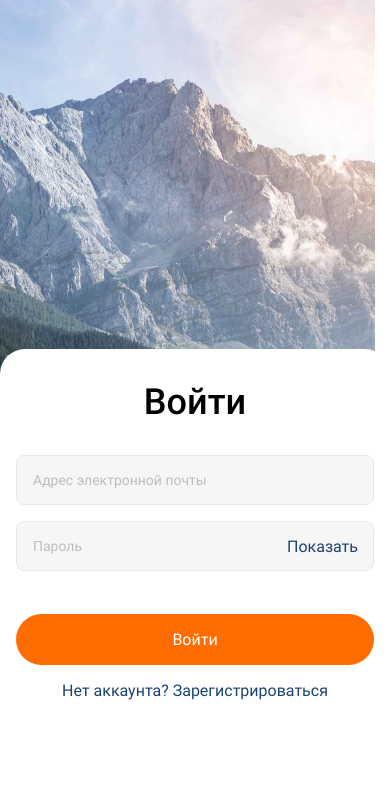
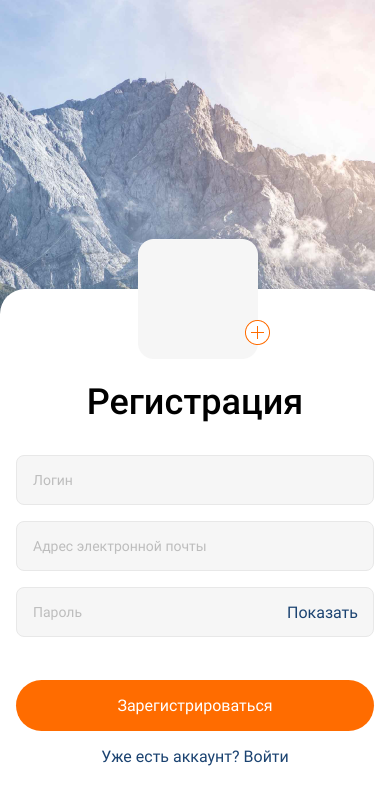
Before and after one commit to Vokoloven/goit-reactNative-hw-06, a React Native app: screen / in a window 390 px wide. Shown: the top 804 px of the page. Built offline with nearby package versions, Linux system fonts and the light colour scheme.

Commit message:
Added started files from hw02

```diff
--- a/App.js
+++ b/App.js
@@ -1,12 +1,31 @@
-import { RegistrationScreen } from './assets/Screens/RegistrationScreen'
+import { RegistrationScreen } from './Screens/RegistrationScreen'
 import { StatusBar } from 'expo-status-bar'
-import { LoginScreen } from './assets/Screens/LoginScreen'
+import { LoginScreen } from './Screens/LoginScreen'
+import { useCallback } from 'react'
+
+import { useFonts } from 'expo-font'
+import * as SplashScreen from 'expo-splash-screen'
+SplashScreen.preventAutoHideAsync()
 
 export default function App() {
+    const [fontsLoaded] = useFonts({
+        'Roboto-Medium': require('./assets/fonts/Roboto-Medium.ttf'),
+        'Roboto-Regular': require('./assets/fonts/Roboto-Regular.ttf'),
+    })
+    const onLayoutRootView = useCallback(async () => {
+        if (fontsLoaded) {
+            await SplashScreen.hideAsync()
+        }
+    }, [fontsLoaded])
+
+    if (!fontsLoaded) {
+        return null
+    }
+
     return (
         <>
-            {/* <RegistrationScreen /> */}
-            <LoginScreen />
+            <RegistrationScreen onLayoutRootView={onLayoutRootView} />
+            {/* <LoginScreen onLayoutRootView={onLayoutRootView} /> */}
             <StatusBar style="auto" />
         </>
     )
--- a/assets/Screens/RegistrationScreen.jsx
+++ b/Screens/LoginScreen.jsx
@@ -1,4 +1,4 @@
-import React, { useState, useCallback } from 'react'
+import React, { useState } from 'react'
 import {
     View,
     Text,
@@ -12,40 +12,19 @@ import {
     Keyboard,
 } from 'react-native'
 
-import { useFonts } from 'expo-font'
-import * as SplashScreen from 'expo-splash-screen'
-
-SplashScreen.preventAutoHideAsync()
-
-const image = require('../image/background.png')
-const avatar = require('../image/avatarInput.png')
-const avatarPhoto = require('../image/avatarPhoto.png')
+const image = require('../assets/image/background.png')
+const avatar = require('../assets/image/avatarInput.png')
+const avatarPhoto = require('../assets/image/avatarPhoto.png')
 
 const initialState = {
-    login: '',
     email: '',
     password: '',
 }
 
-export const RegistrationScreen = () => {
-    const [fontsLoaded] = useFonts({
-        'Roboto-Medium': require('../Fonts/Roboto-Medium.ttf'),
-        'Roboto-Regular': require('../Fonts/Roboto-Regular.ttf'),
-    })
-
+export const LoginScreen = ({ onLayoutRootView }) => {
     const [isShowKeyboard, setIsShowKeyboard] = useState(false)
     const [borderChangeColor, setBorderChangeColor] = useState('')
     const [state, setState] = useState(initialState)
-
-    const onLayoutRootView = useCallback(async () => {
-        if (fontsLoaded) {
-            await SplashScreen.hideAsync()
-        }
-    }, [fontsLoaded])
-
-    if (!fontsLoaded) {
-        return null
-    }
 
     const onFocusHandler = (data) => {
         setIsShowKeyboard(true)
@@ -73,11 +52,11 @@ export const RegistrationScreen = () => {
                             setState(initialState)
                         }}
                     >
-                        <Text style={styles.btnText}>Зарегистрироваться</Text>
+                        <Text style={styles.btnText}>Войти</Text>
                     </TouchableOpacity>
                     <TouchableOpacity activeOpacity={0.5}>
                         <Text style={styles.linkText}>
-                            Уже есть аккаунт? Войти
+                            Нет аккаунта? Зарегистрироваться
                         </Text>
                     </TouchableOpacity>
                 </View>
@@ -90,12 +69,12 @@ export const RegistrationScreen = () => {
             <TouchableWithoutFeedback onPress={closeKeyboardToggler}>
                 <ImageBackground source={image} style={styles.image}>
                     <KeyboardAvoidingView
-                        behavior={Platform.OS === 'ios' ? 'padding' : 'height'}
+                        behavior={Platform.OS === 'ios' ? 'padding' : 'null'}
                     >
                         <View
                             style={{
                                 ...styles.form,
-                                paddingBottom: isShowKeyboard ? 32 : 78,
+                                paddingBottom: isShowKeyboard ? 32 : 144,
                             }}
                             onSubmitEditing={() => {
                                 setIsShowKeyboard(false)
@@ -103,44 +82,11 @@ export const RegistrationScreen = () => {
                                 setState(initialState)
                             }}
                         >
-                            <ImageBackground
-                                source={isShowKeyboard ? avatarPhoto : avatar}
-                                style={styles.avatarInput}
-                            />
                             <View style={styles.header}>
-                                <Text style={styles.headerTitle}>
-                                    Регистрация
-                                </Text>
+                                <Text style={styles.headerTitle}>Войти</Text>
                             </View>
+
                             <View>
-                                <TextInput
-                                    style={{
-                                        ...styles.input,
-                                        borderColor:
-                                            borderChangeColor === 'login'
-                                                ? '#FF6C00'
-                                                : '#E8E8E8',
-                                    }}
-                                    textAlign={'left'}
-                                    placeholder="Логин"
-                                    placeholderTextColor="#BDBDBD"
-                                    placeholderStyle={{
-                                        fontFamily: 'Roboto-regular',
-                                    }}
-                                    onFocus={() => {
-                                        onFocusHandler('login')
-                                    }}
-                                    onBlur={onBlurHandler}
-                                    onChangeText={(value) =>
-                                        setState((prevState) => ({
-                                            ...prevState,
-                                            login: value,
-                                        }))
-                                    }
-                                    value={state.login}
-                                />
-                            </View>
-                            <View style={{ marginTop: 16 }}>
                                 <TextInput
                                     style={{
                                         ...styles.input,
@@ -229,7 +175,7 @@ const styles = StyleSheet.create({
     },
     form: {
         backgroundColor: '#fff',
-        paddingTop: 92,
+        paddingTop: 32,
         borderTopLeftRadius: 25,
         borderTopRightRadius: 25,
     },
--- a/assets/Screens/LoginScreen.jsx
+++ b/Screens/RegistrationScreen.jsx
@@ -1,4 +1,4 @@
-import React, { useState, useCallback } from 'react'
+import React, { useState } from 'react'
 import {
     View,
     Text,
@@ -12,39 +12,22 @@ import {
     Keyboard,
 } from 'react-native'
 
-import { useFonts } from 'expo-font'
-import * as SplashScreen from 'expo-splash-screen'
-
-SplashScreen.preventAutoHideAsync()
-
-const image = require('../image/background.png')
-const avatar = require('../image/avatarInput.png')
-const avatarPhoto = require('../image/avatarPhoto.png')
+const image = require('../assets/image/background.png')
+const avatar = require('../assets/image/avatarInput.png')
+const avatarPhoto = require('../assets/image/avatarPhoto.png')
 
 const initialState = {
+    login: '',
     email: '',
     password: '',
 }
 
-export const LoginScreen = () => {
-    const [fontsLoaded] = useFonts({
-        'Roboto-Medium': require('../Fonts/Roboto-Medium.ttf'),
-        'Roboto-Regular': require('../Fonts/Roboto-Regular.ttf'),
-    })
+console.log(initialState)
 
+export const RegistrationScreen = ({ onLayoutRootView }) => {
     const [isShowKeyboard, setIsShowKeyboard] = useState(false)
     const [borderChangeColor, setBorderChangeColor] = useState('')
     const [state, setState] = useState(initialState)
-
-    const onLayoutRootView = useCallback(async () => {
-        if (fontsLoaded) {
-            await SplashScreen.hideAsync()
-        }
-    }, [fontsLoaded])
-
-    if (!fontsLoaded) {
-        return null
-    }
 
     const onFocusHandler = (data) => {
         setIsShowKeyboard(true)
@@ -72,11 +55,11 @@ export const LoginScreen = () => {
                             setState(initialState)
                         }}
                     >
-                        <Text style={styles.btnText}>Войти</Text>
+                        <Text style={styles.btnText}>Зарегистрироваться</Text>
                     </TouchableOpacity>
                     <TouchableOpacity activeOpacity={0.5}>
                         <Text style={styles.linkText}>
-                            Нет аккаунта? Зарегистрироваться
+                            Уже есть аккаунт? Войти
                         </Text>
                     </TouchableOpacity>
                 </View>
@@ -89,12 +72,12 @@ export const LoginScreen = () => {
             <TouchableWithoutFeedback onPress={closeKeyboardToggler}>
                 <ImageBackground source={image} style={styles.image}>
                     <KeyboardAvoidingView
-                        behavior={Platform.OS === 'ios' ? 'padding' : 'height'}
+                        behavior={Platform.OS === 'ios' ? 'padding' : 'null'}
                     >
                         <View
                             style={{
                                 ...styles.form,
-                                paddingBottom: isShowKeyboard ? 32 : 144,
+                                paddingBottom: isShowKeyboard ? 32 : 78,
                             }}
                             onSubmitEditing={() => {
                                 setIsShowKeyboard(false)
@@ -102,11 +85,44 @@ export const LoginScreen = () => {
                                 setState(initialState)
                             }}
                         >
+                            <ImageBackground
+                                source={isShowKeyboard ? avatarPhoto : avatar}
+                                style={styles.avatarInput}
+                            />
                             <View style={styles.header}>
-                                <Text style={styles.headerTitle}>Войти</Text>
+                                <Text style={styles.headerTitle}>
+                                    Регистрация
+                                </Text>
                             </View>
-
                             <View>
+                                <TextInput
+                                    style={{
+                                        ...styles.input,
+                                        borderColor:
+                                            borderChangeColor === 'login'
+                                                ? '#FF6C00'
+                                                : '#E8E8E8',
+                                    }}
+                                    textAlign={'left'}
+                                    placeholder="Логин"
+                                    placeholderTextColor="#BDBDBD"
+                                    placeholderStyle={{
+                                        fontFamily: 'Roboto-regular',
+                                    }}
+                                    onFocus={() => {
+                                        onFocusHandler('login')
+                                    }}
+                                    onBlur={onBlurHandler}
+                                    onChangeText={(value) =>
+                                        setState((prevState) => ({
+                                            ...prevState,
+                                            login: value,
+                                        }))
+                                    }
+                                    value={state.login}
+                                />
+                            </View>
+                            <View style={{ marginTop: 16 }}>
                                 <TextInput
                                     style={{
                                         ...styles.input,
@@ -195,7 +211,7 @@ const styles = StyleSheet.create({
     },
     form: {
         backgroundColor: '#fff',
-        paddingTop: 32,
+        paddingTop: 92,
         borderTopLeftRadius: 25,
         borderTopRightRadius: 25,
     },
```
